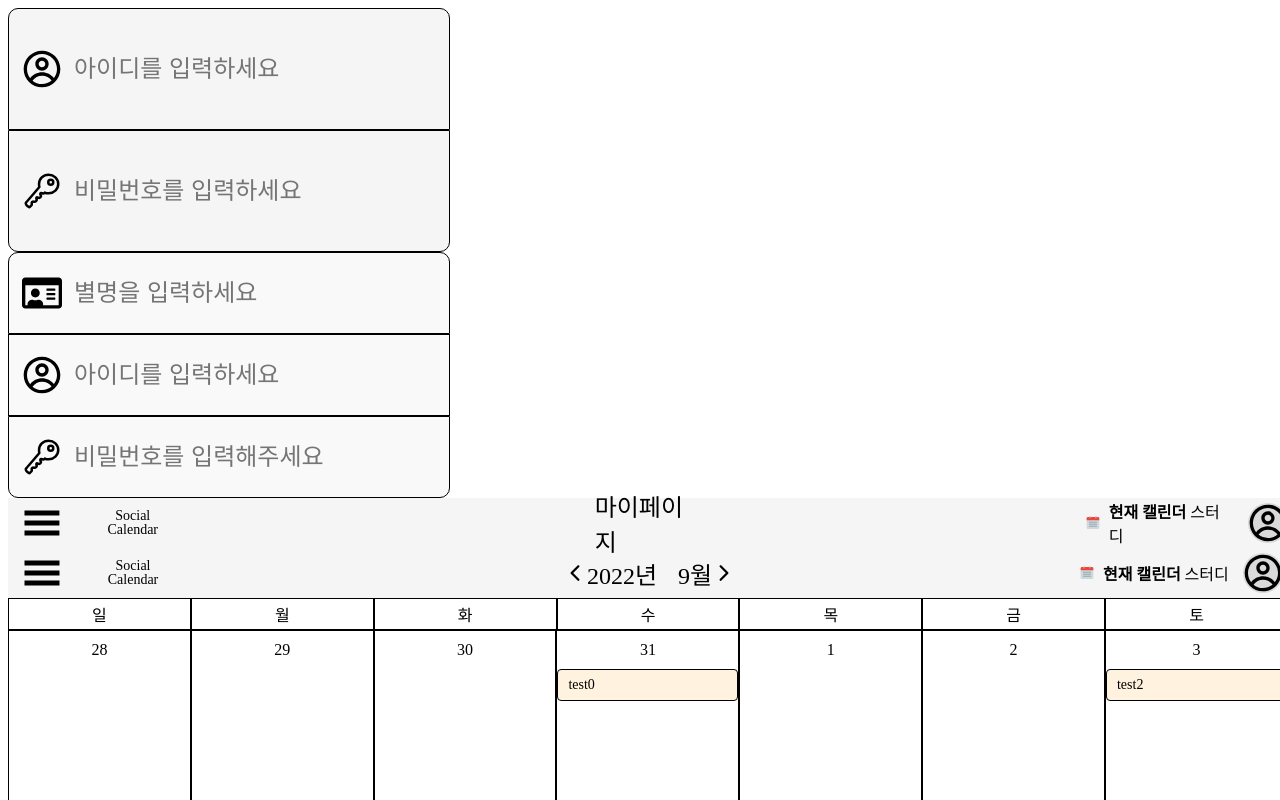
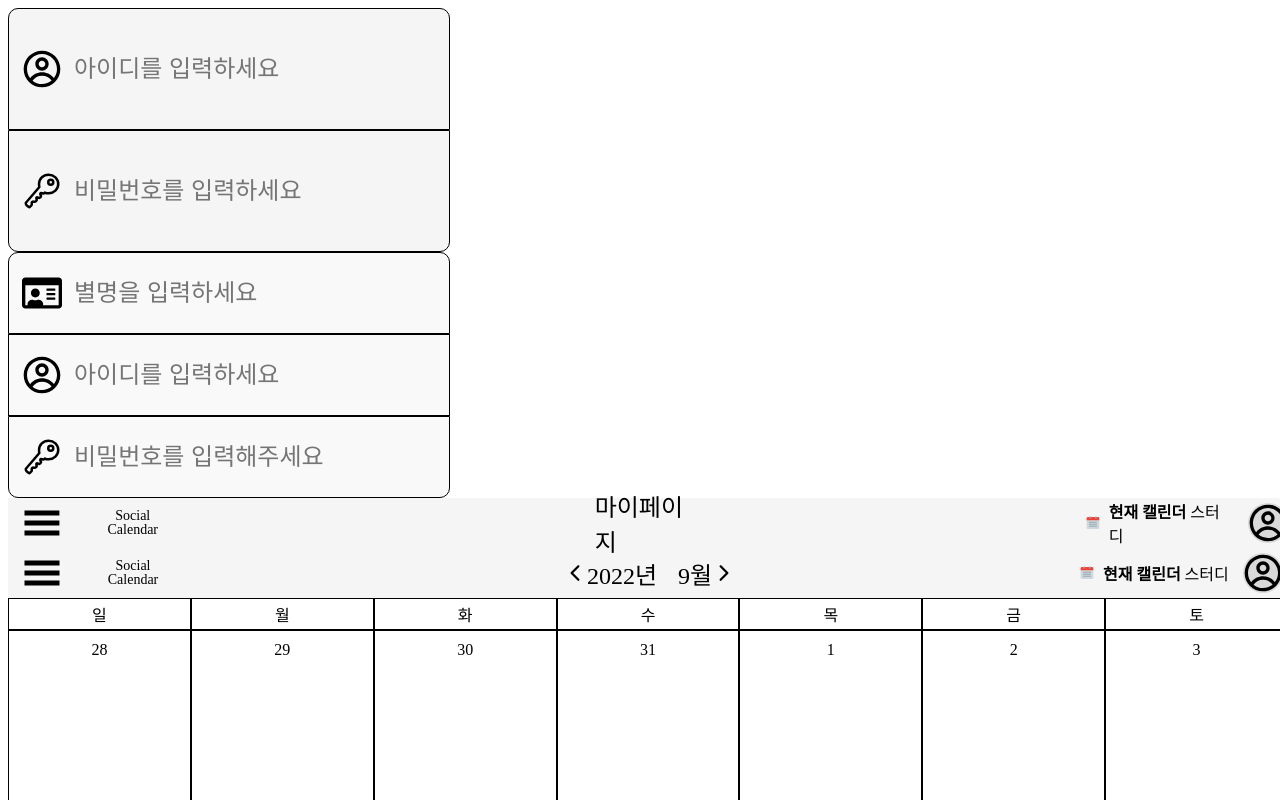
Before and after one commit to codestates-seb/seb39_main_043, a React (Create React App) app in the folder client/: page / in a window 1280 px wide. Shown: the top 800 px of the page. Built offline with nearby package versions, Linux system fonts and the light colour scheme.

Commit message:
front/fix : Calendar의 schedule이 년도에 따라서도 필터링 되도록 수정

```diff
--- a/client/src/components/molecules/Calendar.js
+++ b/client/src/components/molecules/Calendar.js
@@ -42,7 +42,7 @@ const Calendar = () => {
       {weeks.map((el) => (
         <div className="week">
           {days.slice(7 * (el - 1), 7 * el).map((el) => {
-            let tmpEvent = event.filter((event) => event.day === el.day && event.month === el.month);
+            let tmpEvent = event.filter((event) => event.day === el.day && event.month === el.month && event.year === el.year);
             return (
               <atoms.ScheduleContainer date={el.day}>
                 {tmpEvent.map((el) => (
```
